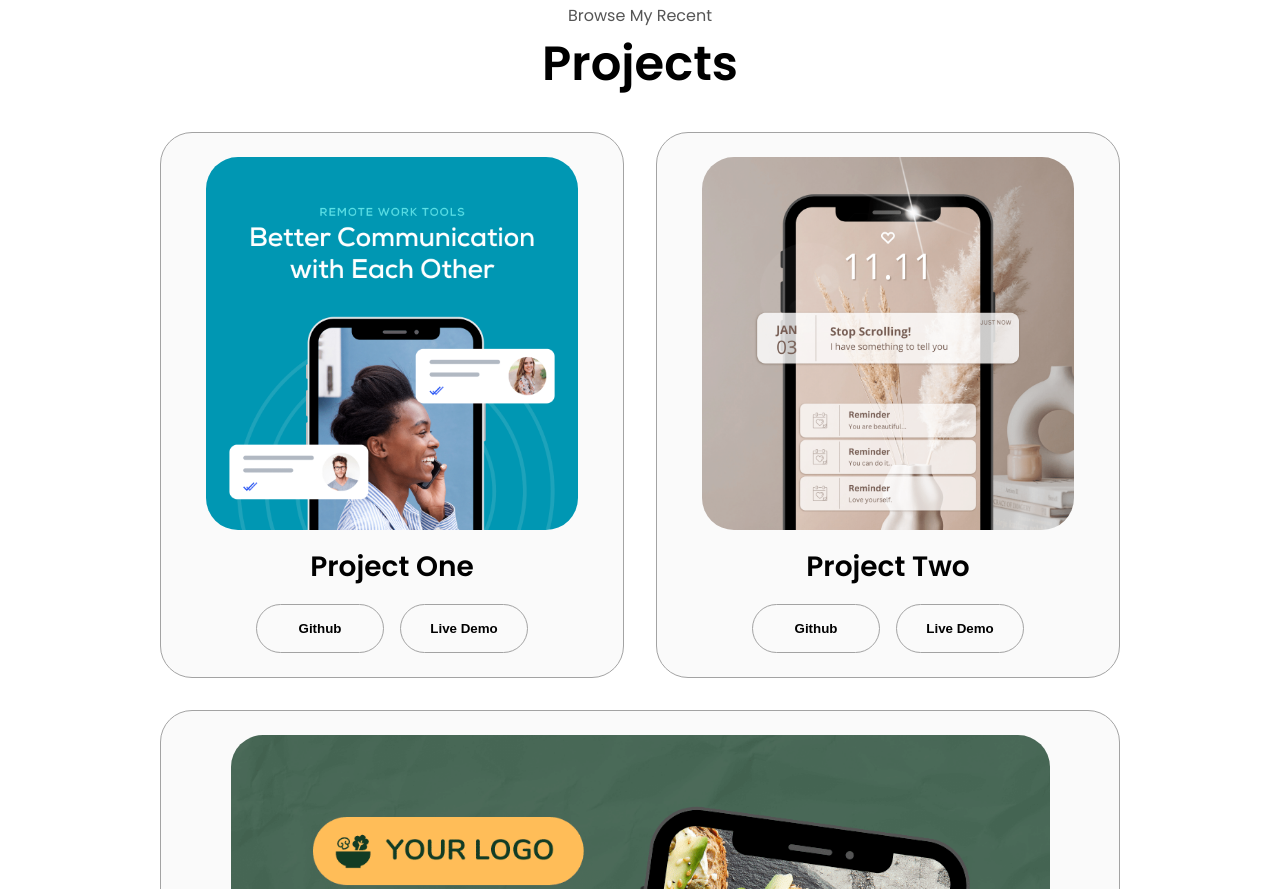
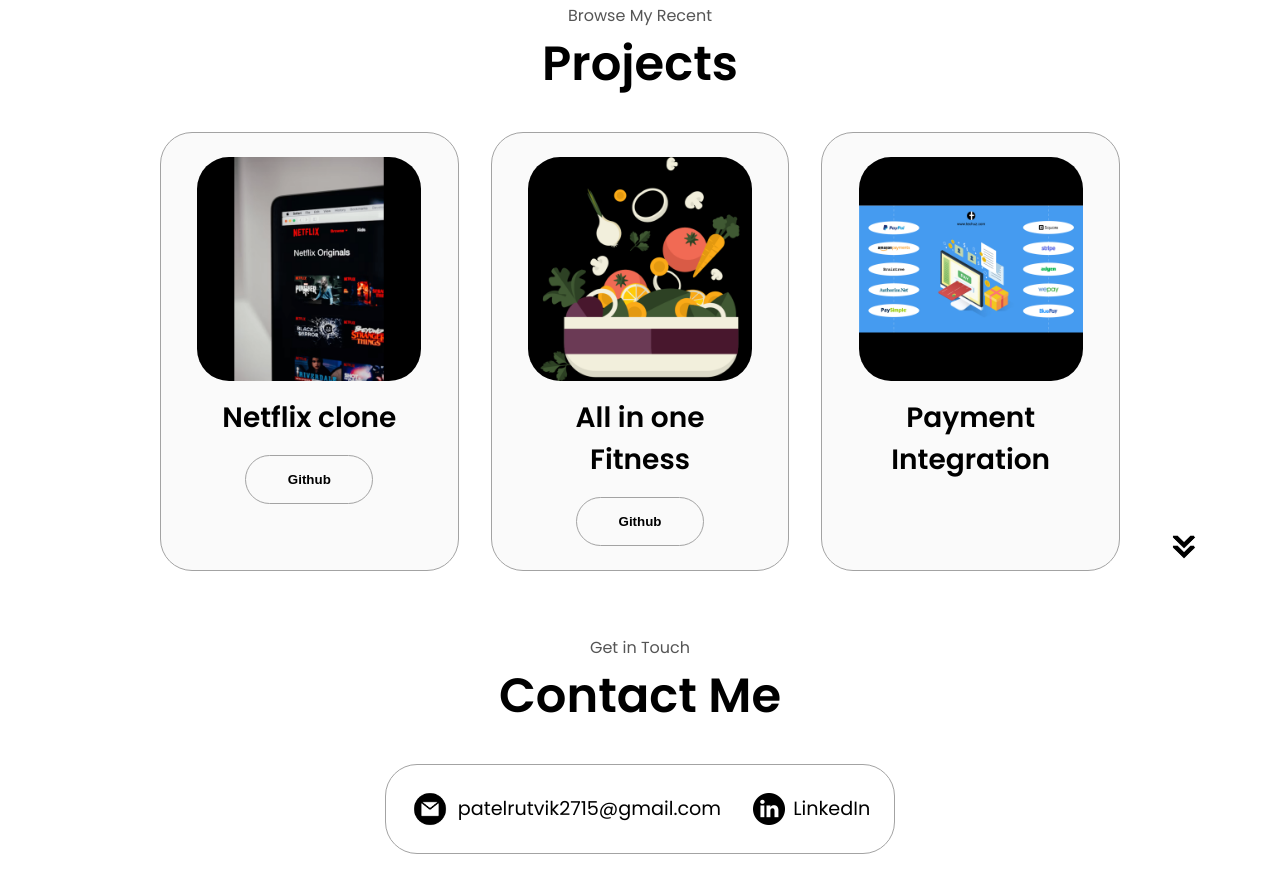
Before and after one commit to rutvik076/my-portfolio, a plain HTML site: page index.html in a window 1280 px wide. Shown: the part 2461-3350 px from the top of the page. Drawn offline with Linux system fonts and the light colour scheme.

Commit message:
Updated Project/CV/Links
- Made changes in img of project
- Updated the CV
- Updated redirection links

```diff
--- a/index.html
+++ b/index.html
@@ -44,7 +44,7 @@
         <h1 class="title">Rutvik Patel</h1>
         <p class="section__text__p2">Backend Developer</p>
         <div class="btn-container">
-            <button class="btn btn-color-2" onclick="window.open('./assets/resume-example.pdf')">
+            <button class="btn btn-color-2" onclick="window.open('./assets/resume-rutvik.pdf')">
                 Download CV
             </button>
             <button class="btn btn-color-1" onclick="location.href='./#contact'">
@@ -226,12 +226,12 @@
             <div class="details-container color-container">
               <div class="article-container">
                 <img
-                  src="./assets/project-1.png"
+                  src="./assets/netflix-project-1.png"
                   alt="Project 1"
                   class="project-img"
                 />
               </div>
-              <h2 class="experience-sub-title project-title">Project One</h2>
+              <h2 class="experience-sub-title project-title">Netflix clone</h2>
               <div class="btn-container">
                 <button
                   class="btn btn-color-2 project-btn"
@@ -239,60 +239,49 @@
                 >
                   Github
                 </button>
-                <button
+                <!-- <button
                   class="btn btn-color-2 project-btn"
                   onclick="location.href='https://github.com/'"
                 >
                   Live Demo
-                </button>
+                </button> -->
               </div>
             </div>
             <div class="details-container color-container">
               <div class="article-container">
                 <img
-                  src="./assets/project-2.png"
+                  src="./assets/fitness-project-2.png"
                   alt="Project 2"
                   class="project-img"
                 />
               </div>
-              <h2 class="experience-sub-title project-title">Project Two</h2>
+              <h2 class="experience-sub-title project-title">All in one Fitness</h2>
               <div class="btn-container">
                 <button
                   class="btn btn-color-2 project-btn"
-                  onclick="location.href='https://github.com/'"
+                  onclick="location.href='https://github.com/rutvik076/AllinOneFitness'"
                 >
                   Github
                 </button>
-                <button
+                <!-- <button
                   class="btn btn-color-2 project-btn"
                   onclick="location.href='https://github.com/'"
                 >
                   Live Demo
-                </button>
+                </button> -->
               </div>
             </div>
             <div class="details-container color-container">
               <div class="article-container">
                 <img
-                  src="./assets/project-3.png"
+                  src="./assets/PaymentGateWay.jpg"
                   alt="Project 3"
                   class="project-img"
                 />
               </div>
-              <h2 class="experience-sub-title project-title">Project Three</h2>
+              <h2 class="experience-sub-title project-title">Payment Integration</h2>
               <div class="btn-container">
-                <button
-                  class="btn btn-color-2 project-btn"
-                  onclick="location.href='https://github.com/'"
-                >
-                  Github
-                </button>
-                <button
-                  class="btn btn-color-2 project-btn"
-                  onclick="location.href='https://github.com/'"
-                >
-                  Live Demo
-                </button>
+
               </div>
             </div>
           </div>
--- a/mediaqueries.css
+++ b/mediaqueries.css
@@ -99,5 +99,7 @@
     }
     .text-container {
       text-align: justify;
+      padding: 10px;
+
     }
   }
--- a/style.css
+++ b/style.css
@@ -371,33 +371,6 @@ article .icon {
   border-color: rgb(163, 163, 163);
 }
 
-/* PROJECTS SECTION */
-
-#projects {
-  position: relative;
-}
-
-.color-container {
-  border-color: rgb(163, 163, 163);
-  background: rgb(250, 250, 250);
-}
-
-.project-img {
-  border-radius: 2rem;
-  width: 90%;
-  height: 90%;
-}
-
-.project-title {
-  margin: 1rem;
-  color: black;
-}
-
-.project-btn {
-  color: black;
-  border-color: rgb(163, 163, 163);
-}
-
 /* CONTACT */
 
 #contact {
```
Also changed, not shown: assets/PaymentGateWay.jpg (added), assets/fitness-project-2.png (added), assets/netflix-project-1.png (added), 2 other files.
